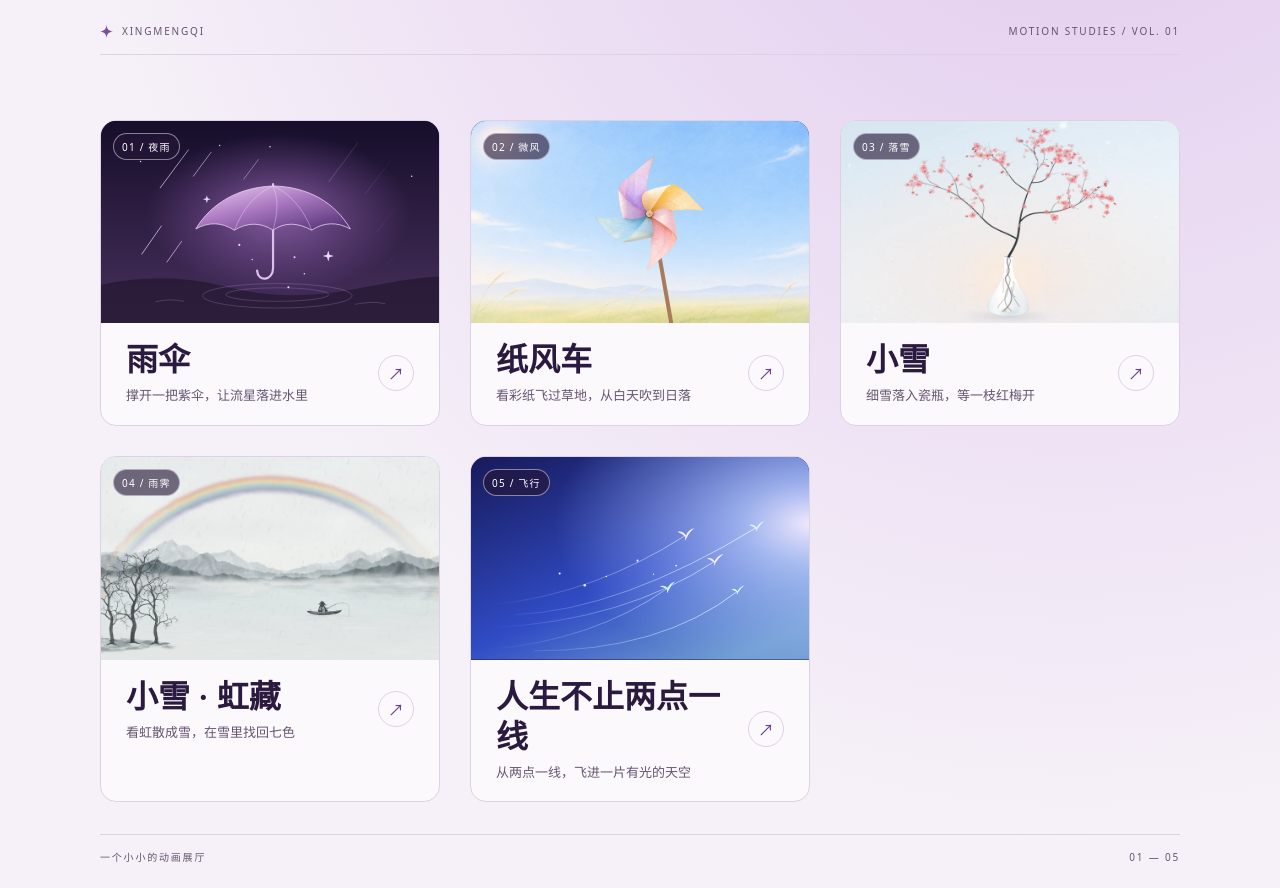
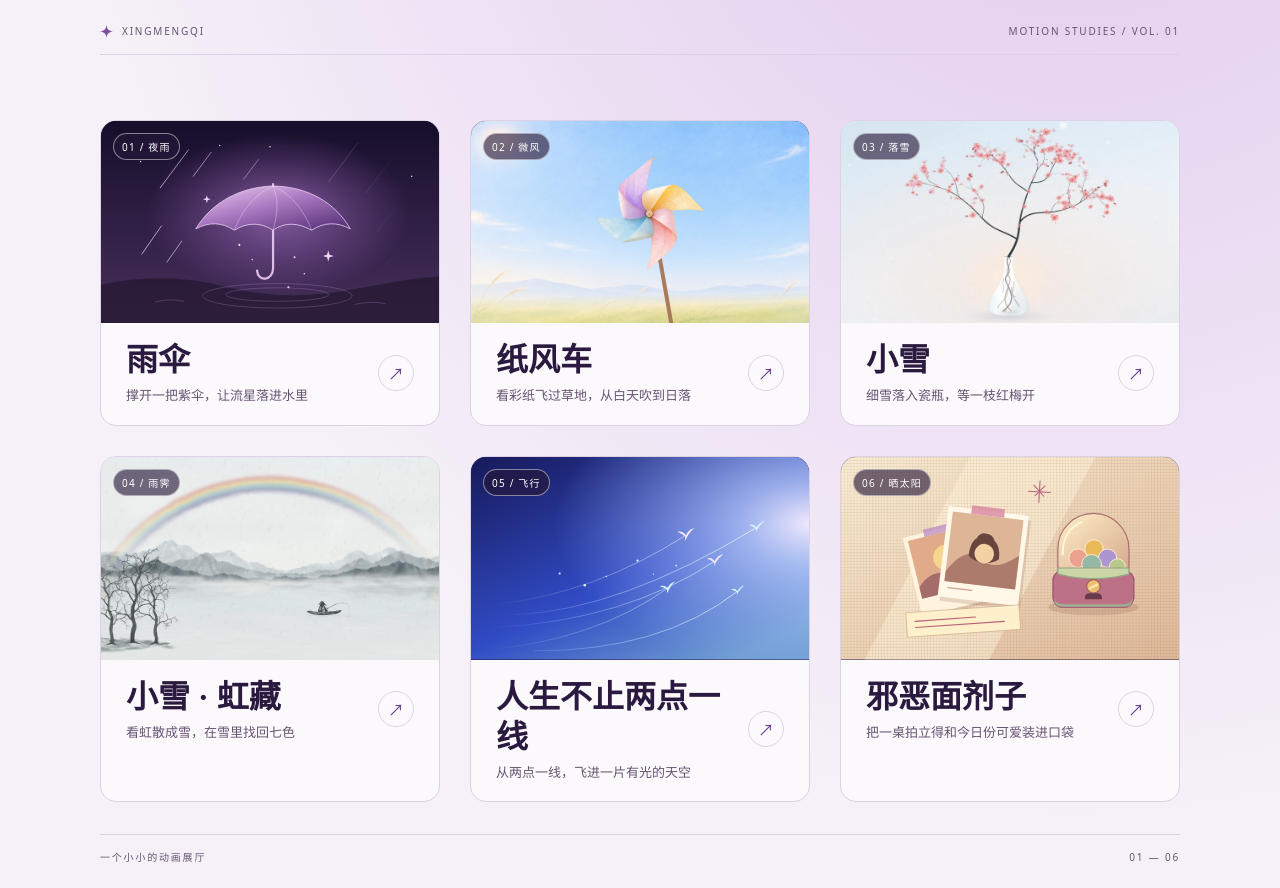
Before and after one commit to jiayubing/xmq, a plain HTML site: page index.html in a window 1280 px wide. Drawn offline with Linux system fonts and the light colour scheme.

Commit message:
Restore Mianjizi to the homepage gallery

```diff
--- a/index.html
+++ b/index.html
@@ -1,4 +1,4 @@
-<!doctype html><html lang="zh-CN"><head><meta charset="utf-8"><meta name="viewport" content="width=device-width,initial-scale=1"><meta name="theme-color" content="#f6f1f8"><meta name="description" content="雨伞、纸风车、小雪、虹藏与飞鸟，五个动画小作品。"><link rel="icon" href="data:,"><title>一小段天气</title>
+<!doctype html><html lang="zh-CN"><head><meta charset="utf-8"><meta name="viewport" content="width=device-width,initial-scale=1"><meta name="theme-color" content="#f6f1f8"><meta name="description" content="雨伞、纸风车、小雪、虹藏、飞鸟和邪恶面剂子，六个互动小作品。"><link rel="icon" href="data:,"><title>一小段天气</title>
 <style>
 :root{--ink:#2b1a3f;--soft:#665571;--rule:#ddd1e5;--serif:"Noto Serif SC","Songti SC",STSong,SimSun,serif}*{box-sizing:border-box}body{margin:0;min-height:100vh;color:var(--ink);background:radial-gradient(ellipse at 84% -40%,#dfc6ed,transparent 68%),#f6f1f8;font-family:system-ui,"Microsoft YaHei",sans-serif}.shell{width:min(100% - 80px,1080px);margin:auto}
 header,footer{display:flex;justify-content:space-between;align-items:center;gap:10px;color:var(--soft);font-size:10px;letter-spacing:.18em}header{padding:24px 0 16px;border-bottom:1px solid var(--rule)}.grid{margin-top:clamp(26px,5.5vw,65px)}#rain-room{position:fixed;inset:0;width:100%;height:100%;border:0;background:#160d2d}footer{padding:14px 0 24px;margin-top:32px;border-top:1px solid var(--rule)}.mark{display:flex;align-items:center;gap:9px}.mark svg{width:13px;color:#7d4f9c}
@@ -43,7 +43,53 @@ header,footer{display:flex;justify-content:space-between;align-items:center;gap:
 <g fill="#d5f4ff"><path d="M458 111q7-3 12 4 5-9 13-11-6 4-11 13l-3 5v-5q-5-4-11-6Z"/><path d="M312 211q8-3 13 3 4-9 12-11-6 5-10 14l-3 5v-6q-5-4-12-5Z"/><path d="M429 216q6-3 10 3 3-7 11-10-5 4-10 12l-2 4v-5q-5-3-9-4Z"/></g>
 <g fill="#e6f0ff"><circle cx="149" cy="190" r="1.7"/><circle cx="190" cy="209" r="2.1"/><circle cx="225" cy="195" r="1.2"/><circle cx="276" cy="169" r="1.7"/><circle cx="302" cy="191" r="1.1"/><circle cx="339" cy="177" r="1.5"/></g></svg>
 <span class="label">05 / 飞行</span></div><div class="info"><h2>人生不止两点一线</h2><p>从两点一线，飞进一片有光的天空</p><span class="arrow" aria-hidden="true">↗</span></div></a>
-</div></main><footer><span>一个小小的动画展厅</span><span>01 — 05</span></footer></div><iframe id="rain-room" src="./umbrella/?gallery=clean" allow="autoplay" title="雨伞动画" hidden></iframe>
+<a class="card" href="./mianjizi/" data-mianjizi aria-labelledby="mianjizi-entry-title"><article>
+<div class="art" aria-hidden="true">
+<svg viewBox="0 0 560 330" preserveAspectRatio="xMidYMid slice" xmlns="http://www.w3.org/2000/svg">
+  <defs>
+    <linearGradient id="sun-pocket-linen" x2="100%" y2="100%"><stop stop-color="#f9eed5"/><stop offset="1" stop-color="#deb897"/></linearGradient>
+    <pattern id="sun-pocket-weave" width="5" height="5" patternUnits="userSpaceOnUse"><path d="M.5 0v5M0 .5h5" fill="none" stroke="#8c5f46" stroke-opacity=".16"/></pattern>
+    <linearGradient id="sun-pocket-glass" x2="100%" y2="100%"><stop stop-color="#fff0c9"/><stop offset="1" stop-color="#d5a68a"/></linearGradient>
+  </defs>
+  <path fill="url(#sun-pocket-linen)" d="M0 0h560v330H0z"/>
+  <path fill="#fff7de" opacity=".48" d="M214 0h205L246 330H43z"/>
+  <path fill="url(#sun-pocket-weave)" d="M0 0h560v330H0z"/>
+  <g transform="translate(105 132) rotate(-14)">
+    <rect x="3" y="6" width="111" height="131" rx="1" fill="#976952" opacity=".22"/>
+    <rect width="111" height="132" fill="#fff3df"/>
+    <rect x="7" y="7" width="97" height="97" fill="#e1ab89"/>
+    <path d="M7 85Q30 62 57 73t47 3v28H7z" fill="#a46d6a"/>
+    <circle cx="61" cy="48" r="21" fill="#f6d58f"/>
+    <path fill="#b585bf" fill-opacity=".7" d="M35-5h43v12H35z"/>
+  </g>
+  <g transform="translate(180 80) rotate(7)">
+    <rect x="4" y="7" width="132" height="148" fill="#976952" opacity=".22"/>
+    <rect width="132" height="148" fill="#fff7e8"/>
+    <rect x="8" y="8" width="116" height="114" fill="#ddb697"/>
+    <path d="M8 106q28-47 54-27t62-13v56H8z" fill="#ad7b6c"/>
+    <path d="M42 76q0-23 10-30 4-9 13-9 13 0 16 10 11 8 11 29-10 9-25 9T42 76" fill="#69463d"/>
+    <circle cx="67" cy="70" r="16" fill="#f4d1a4"/>
+    <path d="M38-6h54V8H38z" fill="#d986a1" fill-opacity=".8"/>
+    <path d="M15 132h39" stroke="#cf9f8d" stroke-linecap="round" stroke-width="2"/>
+  </g>
+  <g transform="translate(348 91)">
+    <ellipse cx="68" cy="154" rx="74" ry="13" fill="#925e4c" opacity=".22"/>
+    <path d="M10 86V59a58 58 0 1 1 116 0v27q0 17-17 17H27Q10 103 10 86Z" fill="url(#sun-pocket-glass)" stroke="#a8716f" stroke-width="2"/>
+    <path d="M18 68q-1-39 31-53" fill="none" stroke="#fff9de" stroke-linecap="round" stroke-width="3"/>
+    <g stroke="#fff2d9" stroke-width="1.4"><circle cx="69" cy="59" r="15" fill="#eab957"/><circle cx="43" cy="74" r="15" fill="#eba18b"/><circle cx="91" cy="74" r="15" fill="#ad95cf"/><circle cx="65" cy="84" r="16" fill="#95b9a4"/><circle cx="107" cy="88" r="13" fill="#b7c98a"/></g>
+    <rect x="2" y="94" width="132" height="60" rx="17" fill="#bd7187" stroke="#9b536d" stroke-width="2"/>
+    <path d="M4 137q0 12 15 12h98q15 0 15-12v3q0 13-13 13H17q-13 0-13-13z" fill="#9caf91"/>
+    <path d="M10 90h116v10q-56 15-116 0z" fill="#cad6a8" stroke="#91a481" stroke-width="2"/>
+    <circle cx="68" cy="120" r="11" fill="#eebd74" stroke="#a26553" stroke-width="2"/>
+    <path d="m62 123 12-6" stroke="#ffe4a6" stroke-width="4" stroke-linecap="round"/>
+    <path d="M54 139q0-8 8-8h12q8 0 8 8v2H54z" fill="#693b4d"/>
+  </g>
+  <path d="M110 254h185v40H110z" fill="#fdf0cb" stroke="#c9a685" transform="rotate(-4 110 254)"/>
+  <path d="m125 268 99-7m-98 17 145-10m50-205 16-16m-18-1 16 18m-6-25-2 35m-17-18 36 2" fill="none" stroke="#b76179" stroke-width="1.7" stroke-linecap="round"/>
+</svg>
+<span class="label">06 / 晒太阳</span></div><div class="info"><h2 id="mianjizi-entry-title">邪恶面剂子</h2><p>把一桌拍立得和今日份可爱装进口袋</p><span class="arrow" aria-hidden="true">↗</span></div>
+</article></a>
+</div></main><footer><span>一个小小的动画展厅</span><span>01 — 06</span></footer></div><iframe id="rain-room" src="./umbrella/?gallery=clean" allow="autoplay" title="雨伞动画" hidden></iframe>
 <script>
 const frame = document.querySelector('#rain-room');
 const gallery = document.querySelector('.shell');
@@ -52,6 +98,7 @@ const localFile = location.protocol === 'file:';
 if (localFile) {
   umbrellaLink.href = './umbrella/index.html';
   document.querySelector('[data-snow]').href = './xiaoxue/index.html';
+  document.querySelector('[data-mianjizi]').href = './mianjizi/index.html';
 }
 const homeTitle = document.title;
 const homeURL = location.href;
```
